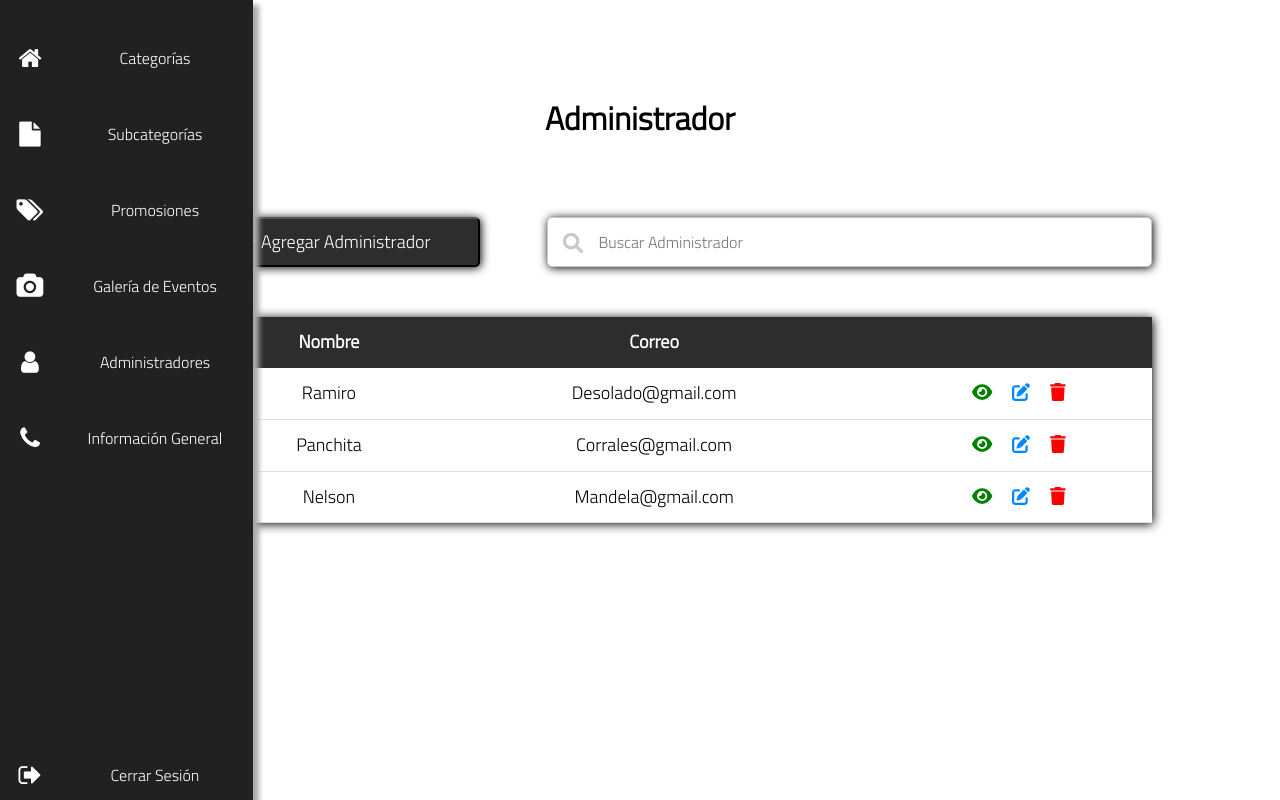
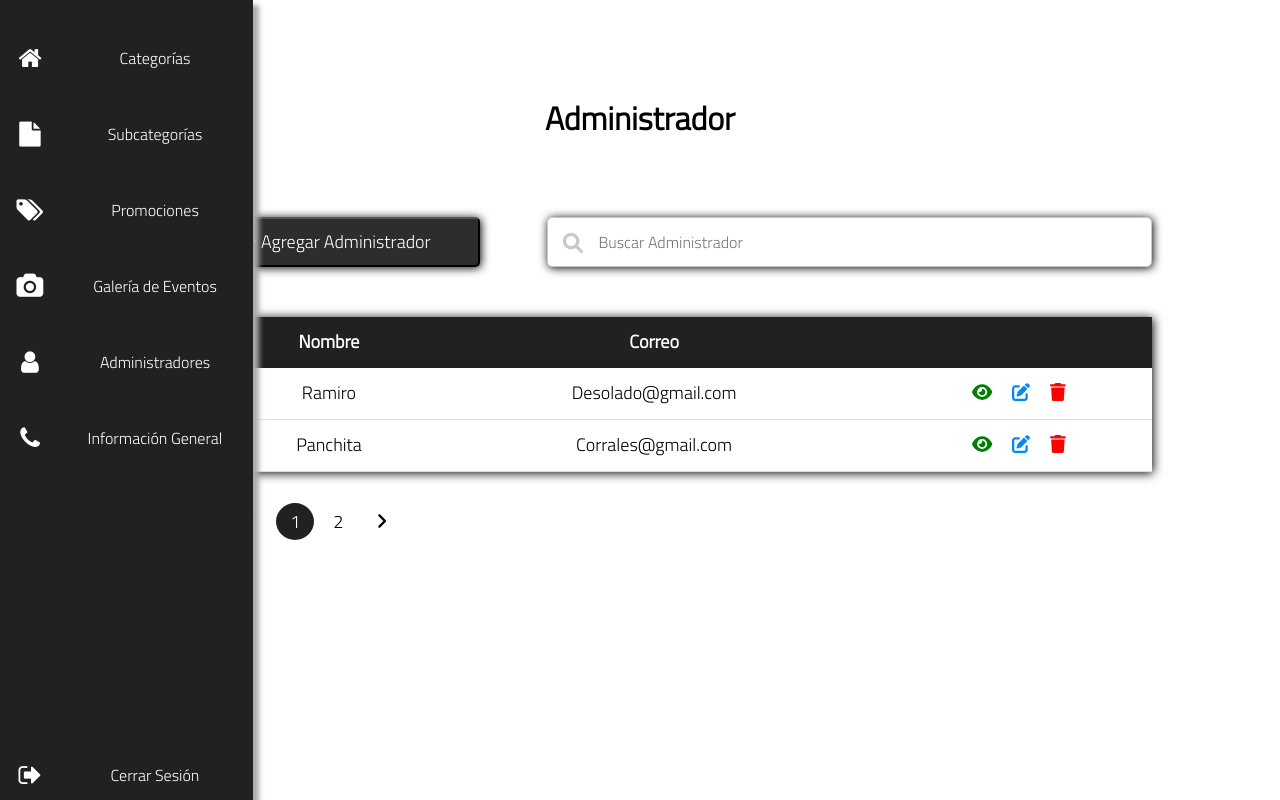
Before and after one commit to Josuehm555/ProyectoTours, a React (Create React App) app in the folder tour/: page /administradores in a window 1280 px wide. Built offline with nearby package versions, Linux system fonts and the light colour scheme; the HTML template or start-up script is replaced by a standard one.

Commit message:
Pagination

```diff
--- a/tour/package.json
+++ b/tour/package.json
@@ -3,14 +3,18 @@
   "version": "0.1.0",
   "private": true,
   "dependencies": {
+    "@emotion/react": "^11.10.0",
+    "@emotion/styled": "^11.10.0",
     "@fortawesome/fontawesome-svg-core": "^6.1.2",
     "@fortawesome/free-solid-svg-icons": "^6.1.2",
     "@fortawesome/react-fontawesome": "^0.2.0",
+    "@mui/material": "^5.10.2",
     "@testing-library/jest-dom": "^5.16.5",
     "@testing-library/react": "^13.3.0",
     "@testing-library/user-event": "^13.5.0",
     "react": "^18.2.0",
     "react-dom": "^18.2.0",
+    "react-paginate": "^8.1.3",
     "react-router-dom": "^6.3.0",
     "react-scripts": "5.0.1",
     "web-vitals": "^2.1.4"
--- a/tour/src/api/JSON-categories/categories.json
+++ b/tour/src/api/JSON-categories/categories.json
@@ -23,6 +23,38 @@
             "urlSee": "",
             "urlUpdate": "",
             "urlDelete": ""
+        },
+        {
+            "column_1": "row 4",
+            "column_2": "image 4",
+            "column_3": "description 5",
+            "urlSee": "",
+            "urlUpdate": "",
+            "urlDelete": ""
+        },
+        {
+            "column_1": "row 5",
+            "column_2": "image 5",
+            "column_3": "description 5",
+            "urlSee": "",
+            "urlUpdate": "",
+            "urlDelete": ""
+        },
+        {
+            "column_1": "row 6",
+            "column_2": "image 6",
+            "column_3": "description 6",
+            "urlSee": "",
+            "urlUpdate": "",
+            "urlDelete": ""
+        },
+        {
+            "column_1": "row 3",
+            "column_2": "image 32",
+            "column_3": "description 31",
+            "urlSee": "",
+            "urlUpdate": "",
+            "urlDelete": ""
         }
     ]
 }
--- a/tour/src/api/menu-items.json
+++ b/tour/src/api/menu-items.json
@@ -10,7 +10,7 @@
             "url": "/subcategoria"
         },
         {
-            "title": "Promosiones",
+            "title": "Promociones",
             "icon": "fa fa-tags fa-2x",
             "url": "/promociones"
         },
--- a/tour/src/components/admin-table-3-columns/styles.css
+++ b/tour/src/components/admin-table-3-columns/styles.css
@@ -1,5 +1,3 @@
-@import url(//netdna.bootstrapcdn.com/font-awesome/4.0.3/css/font-awesome.css);
-
 :root{
     --background-color: rgb(45, 45, 45);
     --background-color-hover: rgb(223, 223, 223);
--- a/tour/src/components/admin-table-3-columns/table.jsx
+++ b/tour/src/components/admin-table-3-columns/table.jsx
@@ -10,23 +10,23 @@ export default function Table({ columns, rows, length }) {
                 <table>
                     <thead>
                         <tr>
-                        {columns.data.map(element =>
-                            <th key={element.title}>{element.title}</th>
+                            {columns.data.map((element, key) =>
+                                <th key={key}>{element.title}</th>
                             )}
                             <th></th>
                         </tr>
                     </thead>
                     <tbody>
-                    {rows.map(element =>
-                        <tr key={element.column_1}>
+                        {rows.map((element, key) =>
+                            <tr key={key}>
                                 <td>{element.column_1}</td>
                                 <td>{element.column_2}</td>
                                 <td>{element.column_3}</td>
 
                                 <td>
-                                <Link className="iconsLink" to={element.urlSee} title="Abrir" style={{color:"green", marginLeft: "0"}}><FontAwesomeIcon icon={faEye}/></Link>
-                                <Link className="iconsLink" to={element.urlUpdate} title="Editar" style={{color:"rgb(0, 136, 255)"}}><FontAwesomeIcon icon={faEdit}/></Link>
-                                <Link className="iconsLink" to={element.urlDelete} title="Eliminar" style={{color:"red", marginRight: "0"}}><FontAwesomeIcon icon={faTrash}/></Link>
+                                    <Link className="iconsLink" to={element.urlSee} title="Abrir" style={{ color: "green", marginLeft: "0" }}><FontAwesomeIcon icon={faEye} /></Link>
+                                    <Link className="iconsLink" to={element.urlUpdate} title="Editar" style={{ color: "rgb(0, 136, 255)" }}><FontAwesomeIcon icon={faEdit} /></Link>
+                                    <Link className="iconsLink" to={element.urlDelete} title="Eliminar" style={{ color: "red", marginRight: "0" }}><FontAwesomeIcon icon={faTrash} /></Link>
                                 </td>
                             </tr>
                         )}
@@ -34,7 +34,13 @@ export default function Table({ columns, rows, length }) {
                 </table>
             ) : (
                 <table>
+                    <tbody>
+                        <tr>
+                            <td>
                                 <h2>No hay resultados</h2>
+                            </td>
+                        </tr>
+                    </tbody>
                 </table>
             )}
         </div>
--- /dev/null
+++ b/tour/src/components/pagination/pagination.jsx
@@ -0,0 +1,37 @@
+import React, { useEffect, useState } from 'react';
+import ReactPaginate from 'react-paginate';
+import { FontAwesomeIcon } from '@fortawesome/react-fontawesome';
+import { faAngleRight, faAngleLeft } from '@fortawesome/free-solid-svg-icons'
+import './styles.css'
+
+const next = <FontAwesomeIcon icon={faAngleRight} />
+const previous = <FontAwesomeIcon icon={faAngleLeft} />
+
+export default function PaginatedItems({ itemsPerPage, items, setCurrentItems }) {
+    const [pageCount, setPageCount] = useState(0);
+    const [itemOffset, setItemOffset] = useState(0);
+
+    useEffect(() => {
+        const endOffset = itemOffset + itemsPerPage;
+        setCurrentItems(items.slice(itemOffset, endOffset));
+        setPageCount(Math.ceil(items.length / itemsPerPage));
+    }, [itemOffset, itemsPerPage]);
+
+    const handlePageClick = (event) => {
+        const newOffset = (event.selected * itemsPerPage) % items.length;
+        setItemOffset(newOffset);
+    };
+
+    return (
+        <ReactPaginate
+            breakLabel="..."
+            nextLabel={next}
+            previousLabel={previous}
+            onPageChange={handlePageClick}
+            pageCount={pageCount}
+            renderOnZeroPageCount={null}
+            containerClassName={"pagination"}
+            activeClassName={"active"}
+        />
+    );
+}
--- /dev/null
+++ b/tour/src/components/pagination/styles.css
@@ -0,0 +1,33 @@
+:root{
+    --background-color: #212121;
+}
+
+.pagination {
+    display: flex;
+    list-style: none;
+    font-size: large;
+    margin-top: 40px;
+}
+
+.pagination>li>a {
+    border-radius: 100%;
+    padding: 5px 14px;
+    cursor: pointer;
+    margin-right: 5px;
+}
+
+.pagination>li>a:hover{
+    background-color: white;
+    box-shadow: var(--box-shadow);
+}
+
+.pagination>.active>a{
+    background-color: var(--background-color);
+    color: white;
+}
+
+.pagination>.active>a:hover{
+    background-color: var(--background-color);
+    color: white;
+    box-shadow: none;
+}
--- a/tour/src/components/search/form.jsx
+++ b/tour/src/components/search/form.jsx
@@ -1,13 +1,13 @@
 import './styles.css'
 
-export default function Form({ original, setList, setLength, title }) {
+export default function Form({ original, setList, setLength, title, itemsPerTable }) {
     const filter = () => {
         let wordFilter = document.getElementById("input").value
         let newList = []
 
         if(wordFilter === ''){
             setLength(original.length);
-            setList(original);
+            setList([...original].slice(0, itemsPerTable));
         }
         else{
             for (let index = 0; index < original.length; index++) {
@@ -23,7 +23,7 @@ export default function Form({ original, setList, setLength, title }) {
                 }
             }
             setLength(newList.length);
-            setList(newList);
+            setList([...newList].slice(0, itemsPerTable));
         }
     }
 
--- a/tour/src/components/table-page/page.jsx
+++ b/tour/src/components/table-page/page.jsx
@@ -2,11 +2,13 @@ import React, { useState } from "react";
 import Button from "../add-button/button";
 import Form from "../search/form";
 import Table from "../admin-table-3-columns/table";
+import PaginatedItems from "../pagination/pagination";
 import './styles.css'
 
 export default function TablePage({ Columns, Rows, Title }) {
-    const originalList = Rows.data
-    const [list, setList] = useState(originalList);
+    const itemsPerTable = 2;
+    const originalList = Rows.data;
+    const [list, setList] = useState([...originalList].slice(0, itemsPerTable));
     const [length, setLength] = useState(originalList.length)
 
     return (
@@ -14,11 +16,11 @@ export default function TablePage({ Columns, Rows, Title }) {
             <h1>{Title}</h1>
             <div className="tableContainer">
                 <div className="formContainer">
-                    <Button titulo={Title}/>
-                    <Form original={originalList} setList={setList} setLength={setLength} title={Title} />
+                    <Button titulo={Title} />
+                    <Form original={originalList} setList={setList} setLength={setLength} title={Title} itemsPerTable={itemsPerTable} />
                 </div>
                 <Table columns={Columns} rows={list} length={length} />
-                {/* aqui va la paginacion */}
+                <PaginatedItems itemsPerPage={itemsPerTable} items={originalList} setCurrentItems={setList} />
             </div>
         </>
     );
```
Also changed, not shown: 1 other file (tests, documents, lock files or other folders). Lines whose indentation alone changed are shown as unchanged.
